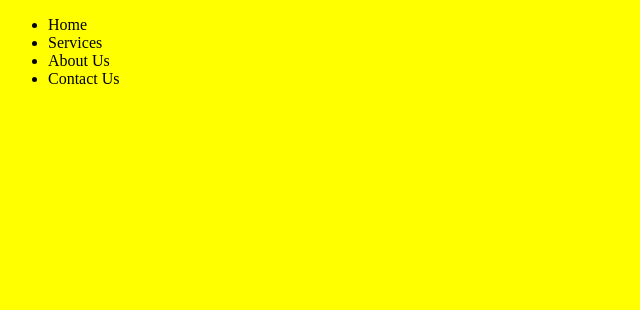
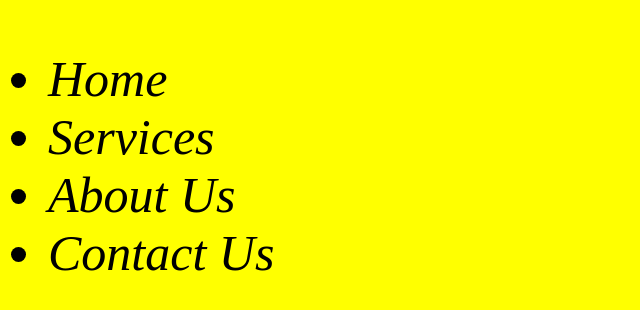
Before and after one commit to Giovannyf99/hw2-27-big-assisnment-, a plain HTML site: page homework/hw-2-27/index.html in a window 1280 px wide. Shown: the whole page, without its empty margins (0-640 px from the left). Drawn offline with Linux system fonts and the light colour scheme.

Commit message:
inital commit

```diff
--- a/homework/hw-2-27/index.css
+++ b/homework/hw-2-27/index.css
@@ -2,5 +2,8 @@ body {
     background-color: yellow;
 }
 body {
-    font-size: 60px: italic;
+    font-size: 50px;
 }
+body {
+    font-style: italic;
+}
```
Also changed, not shown: homework/hw-2-27/index2.html (added).
